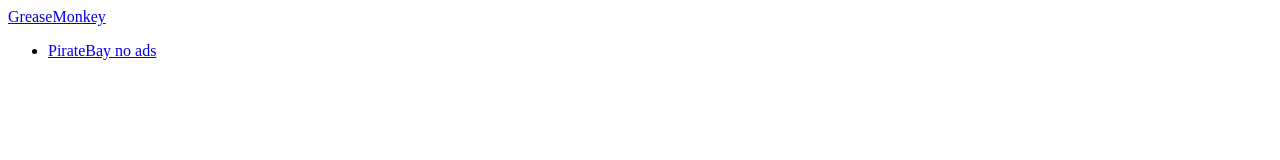
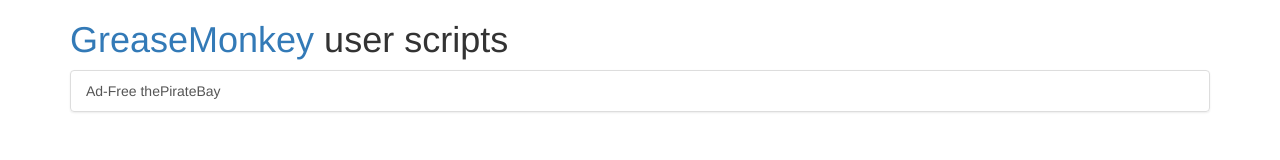
Before and after one commit to nodech/nodech.github.io, a plain HTML site: page userscripts/index.html in a window 1280 px wide. Drawn offline with nearby package versions, Linux system fonts and the light colour scheme.

Commit message:
style some shit

```diff
--- a/userscripts/index.html
+++ b/userscripts/index.html
@@ -1,12 +1,20 @@
 <!DOCTYPE html>
-<html>
+<html lang="en">
   <head>
     <title>GreaseMonkey - User Scripts</title>
+    <meta name="viewport" content="width=device-width, initial-scale=1">
+    <link rel="stylesheet" href="//netdna.bootstrapcdn.com/bootstrap/3.1.1/css/bootstrap.min.css">
+    <link rel="stylesheet" href="//netdna.bootstrapcdn.com/bootstrap/3.1.1/css/bootstrap-theme.min.css">
   </head>
   <body>
-    <div><a href="http://www.greasespot.net/">GreaseMonkey</a></div>
-    <ul>
-      <li> <a href="scripts/piratebay-adfree.user.js">PirateBay no ads</a> </li>
-    </ul>
+    <div class="container">
+      <h1><a href="http://www.greasespot.net/">GreaseMonkey</a> user scripts</h1>
+      <div class="list-group">
+        <a class="list-group-item" href="scripts/piratebay-adfree.user.js">Ad-Free thePirateBay</a>
+      </div>
+    </div>
+
+    <script src="//code.jquery.com/jquery-2.1.0.min.js"></script>
+    <script src="//netdna.bootstrapcdn.com/bootstrap/3.1.1/js/bootstrap.min.js"></script>
   </body>
 </html>
```
